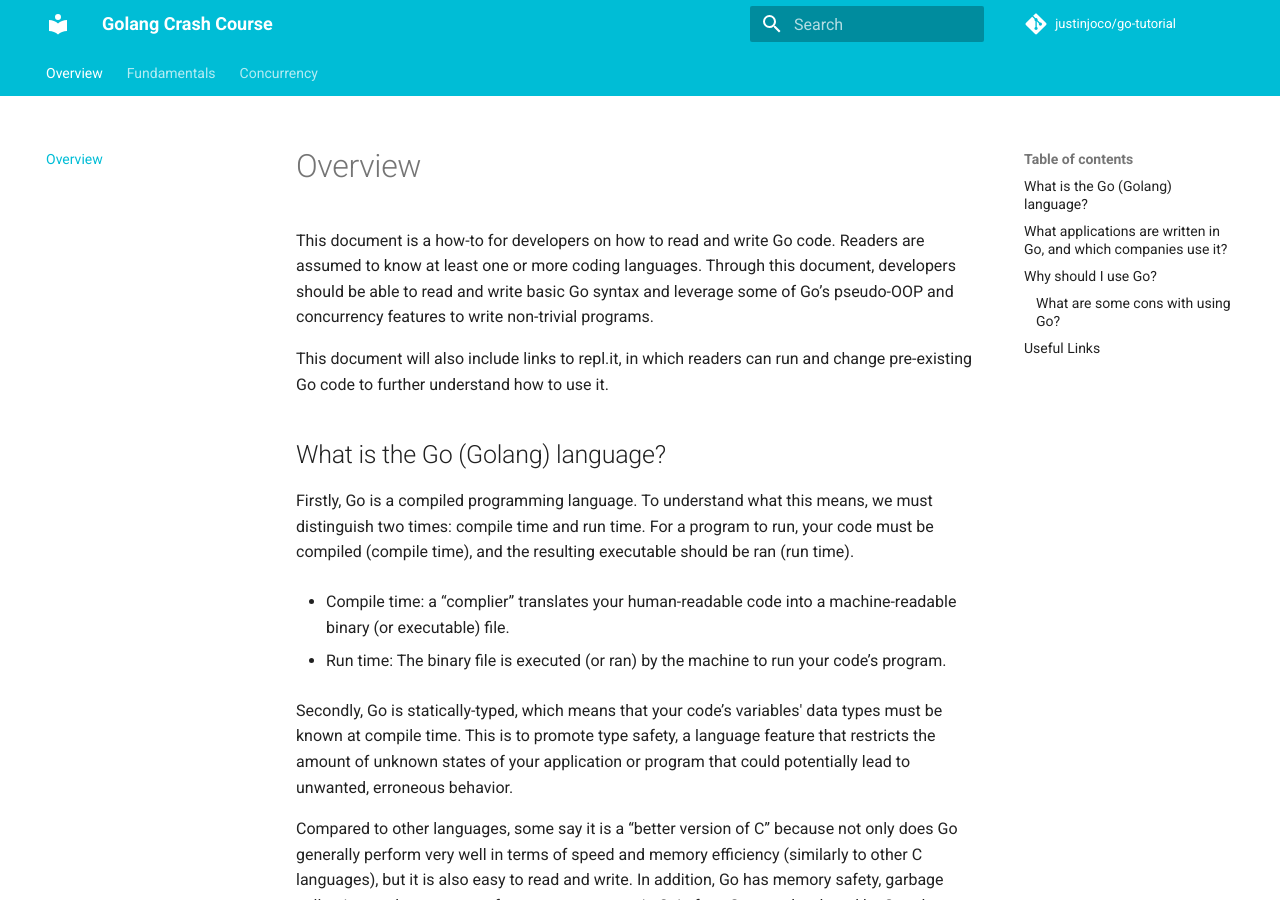
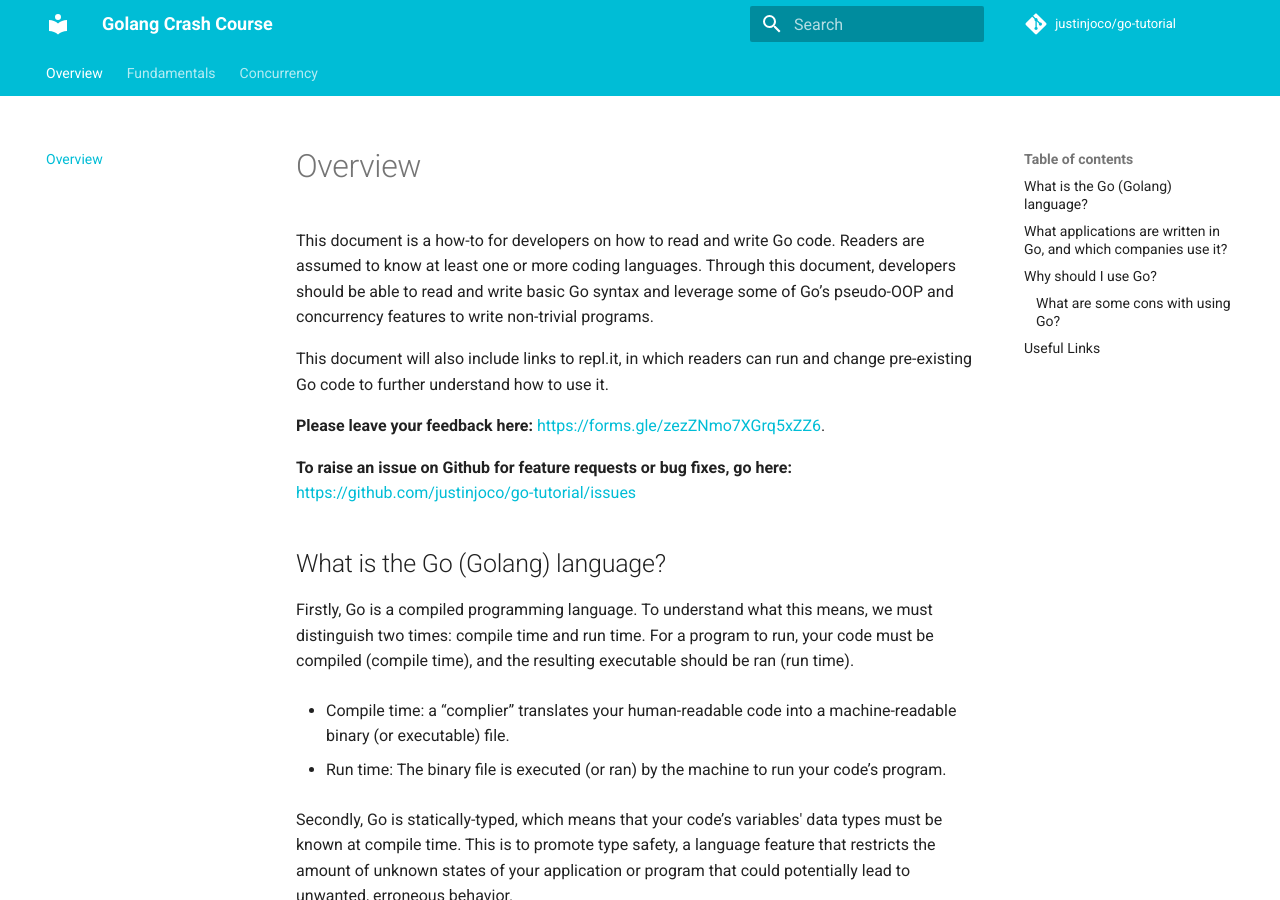
Before and after one commit to justinjoco/go-tutorial, an MkDocs documentation site: the page built from docs/index.md, in a window 1280 px wide and 900 px high. Built offline with MkDocs 1.6.1 and Material for MkDocs 9.7.7, drawn with Linux system fonts in a browser that asks for light colours; comment, search, counter and statistics services are not loaded.

Commit message:
added feedback links

```diff
--- a/docs/index.md
+++ b/docs/index.md
@@ -1,6 +1,10 @@
 This document is a how-to for developers on how to read and write Go code. Readers are assumed to know at least one or more coding languages. Through this document, developers should be able to read and write basic Go syntax and leverage some of Go’s pseudo-OOP and concurrency features to write non-trivial programs.
 
 This document will also include links to repl.it, in which readers can run and change pre-existing Go code to further understand how to use it.
+
+**Please leave your feedback here:** <https://forms.gle/zezZNmo7XGrq5xZZ6>.
+
+**To raise an issue on Github for feature requests or bug fixes, go here:** <https://github.com/justinjoco/go-tutorial/issues>
 
 ## What is the Go (Golang) language?
 Firstly, Go is a compiled programming language. To understand what this means, we must distinguish two times: compile time and run time. For a program to run, your code must be compiled (compile time), and the resulting executable should be ran (run time).
```
